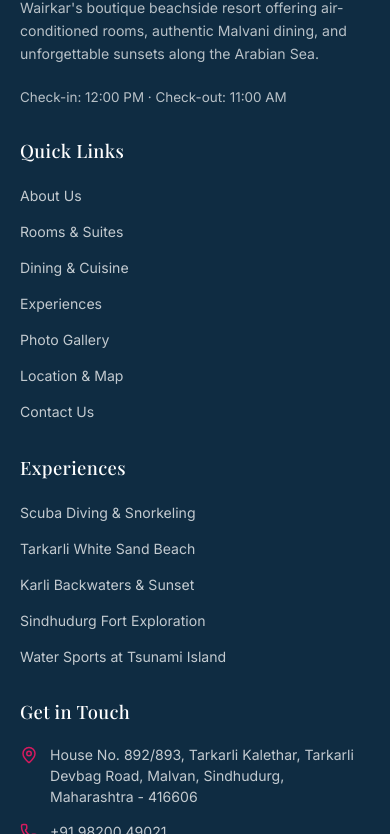
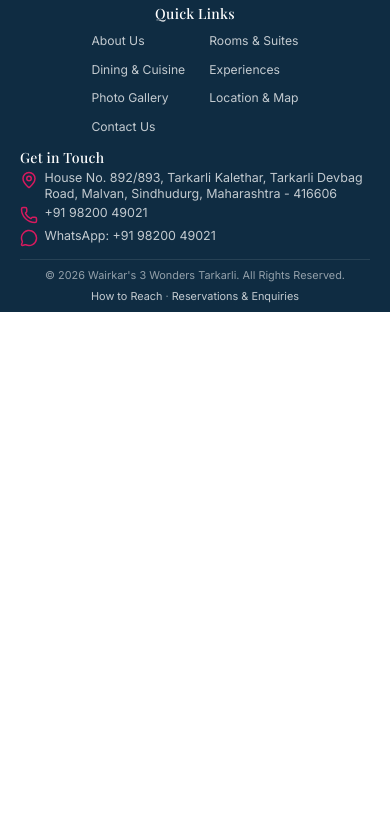
Before and after one commit to swarajtandel/3wonders-tarkarli, a plain HTML site: page rooms.html in a window 390 px wide. Shown: the part 4088-4922 px from the top of the page. After the commit the page ends 4400 px from the top, so only its background shows below. Drawn offline with nearby package versions, Linux system fonts and the light colour scheme; a web font is replaced by a local one.

Commit message:
Move Why Choose Us after Savour & Unwind section and further reduce footer height

```diff
--- a/rooms.html
+++ b/rooms.html
@@ -22,7 +22,7 @@
     <script src="https://unpkg.com/lucide@latest/dist/umd/lucide.min.js"></script>
 
     <!-- Stylesheet -->
-    <link rel="stylesheet" href="styles.css?v=13">
+    <link rel="stylesheet" href="styles.css?v=30">
 </head>
 
 <body>
@@ -341,17 +341,6 @@
                 </div>
 
                 <div>
-                    <h5 class="footer-col-title">Experiences</h5>
-                    <ul class="footer-nav-list">
-                        <li><a href="experiences.html">Scuba Diving &amp; Snorkeling</a></li>
-                        <li><a href="experiences.html">Tarkarli White Sand Beach</a></li>
-                        <li><a href="experiences.html">Karli Backwaters &amp; Sunset</a></li>
-                        <li><a href="experiences.html">Sindhudurg Fort Exploration</a></li>
-                        <li><a href="experiences.html">Water Sports at Tsunami Island</a></li>
-                    </ul>
-                </div>
-
-                <div>
                     <h5 class="footer-col-title">Get in Touch</h5>
                     <div class="footer-contact-item">
                         <i data-lucide="map-pin" style="width: 18px; height: 18px;"></i>
--- a/styles.css
+++ b/styles.css
@@ -2164,76 +2164,98 @@
 .site-footer {
     background-color: var(--color-ocean);
     color: rgba(255, 255, 255, 0.85);
-    padding: 4.5rem 0 2rem;
+    padding: 1rem 0 0.5rem;
 }
 
 .footer-top-grid {
     display: grid;
-    grid-template-columns: 1.5fr 1fr 1.2fr 1.3fr;
-    gap: 3rem;
-    margin-bottom: 3.5rem;
-    padding-bottom: 3.5rem;
+    grid-template-columns: 1.5fr 1.3fr 1.5fr;
+    gap: 1rem 1.5rem;
+    align-items: start;
+    margin-bottom: 0.5rem;
+    padding-bottom: 0.5rem;
     border-bottom: 1px solid rgba(255, 255, 255, 0.1);
 }
 
 .footer-brand h4 {
     color: var(--color-white);
-    font-size: 1.6rem;
-    margin-bottom: 0.8rem;
+    font-size: 1.15rem;
+    margin-bottom: 0.15rem;
 }
 
 .footer-brand p {
-    font-size: 0.88rem;
-    line-height: 1.65;
+    font-size: 0.78rem;
+    line-height: 1.35;
     color: rgba(255, 255, 255, 0.7);
-    margin-bottom: 1.25rem;
+    margin-bottom: 0.2rem;
+    max-width: 440px;
 }
 
 .footer-col-title {
     color: var(--color-white);
     font-family: var(--font-serif);
-    font-size: 1.15rem;
-    margin-bottom: 1.25rem;
+    font-size: 0.88rem;
+    margin-bottom: 0.25rem;
     letter-spacing: 0.02em;
 }
 
+/* Centered Quick Links Column with Snug 2 Columns */
+.footer-links-col,
+.footer-top-grid > div:nth-child(2) {
+    display: flex;
+    flex-direction: column;
+    align-items: center;
+}
+
+.footer-links-col .footer-col-title,
+.footer-top-grid > div:nth-child(2) .footer-col-title {
+    text-align: center;
+    width: 100%;
+}
+
 .footer-nav-list {
-    display: flex;
-    flex-direction: column;
-    gap: 0.6rem;
+    display: grid;
+    grid-template-columns: max-content max-content;
+    column-gap: 1.5rem;
+    row-gap: 0.15rem;
+    justify-content: center;
+    margin: 0 auto;
 }
 
 .footer-nav-list a {
-    font-size: 0.88rem;
+    font-size: 0.76rem;
     color: rgba(255, 255, 255, 0.75);
     transition: var(--transition);
+    white-space: nowrap;
 }
 
 .footer-nav-list a:hover {
     color: #ffccd9;
-    padding-left: 4px;
+    padding-left: 2px;
 }
 
 .footer-contact-item {
     display: flex;
-    gap: 0.75rem;
-    font-size: 0.88rem;
+    gap: 0.4rem;
+    font-size: 0.78rem;
     color: rgba(255, 255, 255, 0.75);
-    margin-bottom: 0.85rem;
-    line-height: 1.5;
+    margin-bottom: 0.25rem;
+    line-height: 1.25;
 }
 
 .footer-contact-item svg {
     color: var(--color-accent);
     flex-shrink: 0;
-    margin-top: 2px;
+    margin-top: 1px;
+    width: 13px;
+    height: 13px;
 }
 
 .footer-bottom-bar {
     display: flex;
     align-items: center;
     justify-content: space-between;
-    font-size: 0.8rem;
+    font-size: 0.72rem;
     color: rgba(255, 255, 255, 0.55);
 }
 
@@ -2556,8 +2578,10 @@
     }
 
     .footer-top-grid {
-        grid-template-columns: repeat(2, 1fr);
-        gap: 2.5rem;
+        grid-template-columns: 1.4fr 1fr 1.4fr;
+        gap: 1.25rem 1rem;
+        margin-bottom: 1rem;
+        padding-bottom: 1rem;
     }
 }
 
@@ -2772,15 +2796,34 @@
         flex: 0 0 85vw;
     }
 
+    .site-footer {
+        padding: 0.85rem 0 0.4rem !important;
+    }
+
     .footer-top-grid {
-        grid-template-columns: 1fr;
-        gap: 2rem;
+        grid-template-columns: 1fr !important;
+        gap: 0.65rem !important;
+        margin-bottom: 0.45rem !important;
+        padding-bottom: 0.45rem !important;
+    }
+
+    .footer-brand {
+        grid-column: span 1;
+    }
+
+    .footer-nav-list {
+        display: grid;
+        grid-template-columns: max-content max-content;
+        column-gap: 1.5rem;
+        row-gap: 0.15rem;
+        justify-content: center;
     }
 
     .footer-bottom-bar {
         flex-direction: column;
-        gap: 0.75rem;
+        gap: 0.2rem;
         text-align: center;
+        font-size: 0.68rem;
     }
 
     .floating-actions-wrap {
```
Also changed, not shown: contact.html (+1 -12 lines), dining.html (+1 -12 lines), experiences.html (+1 -12 lines), gallery.html (+1 -12 lines), index.html (+76 -88 lines), location.html (+1 -12 lines).
